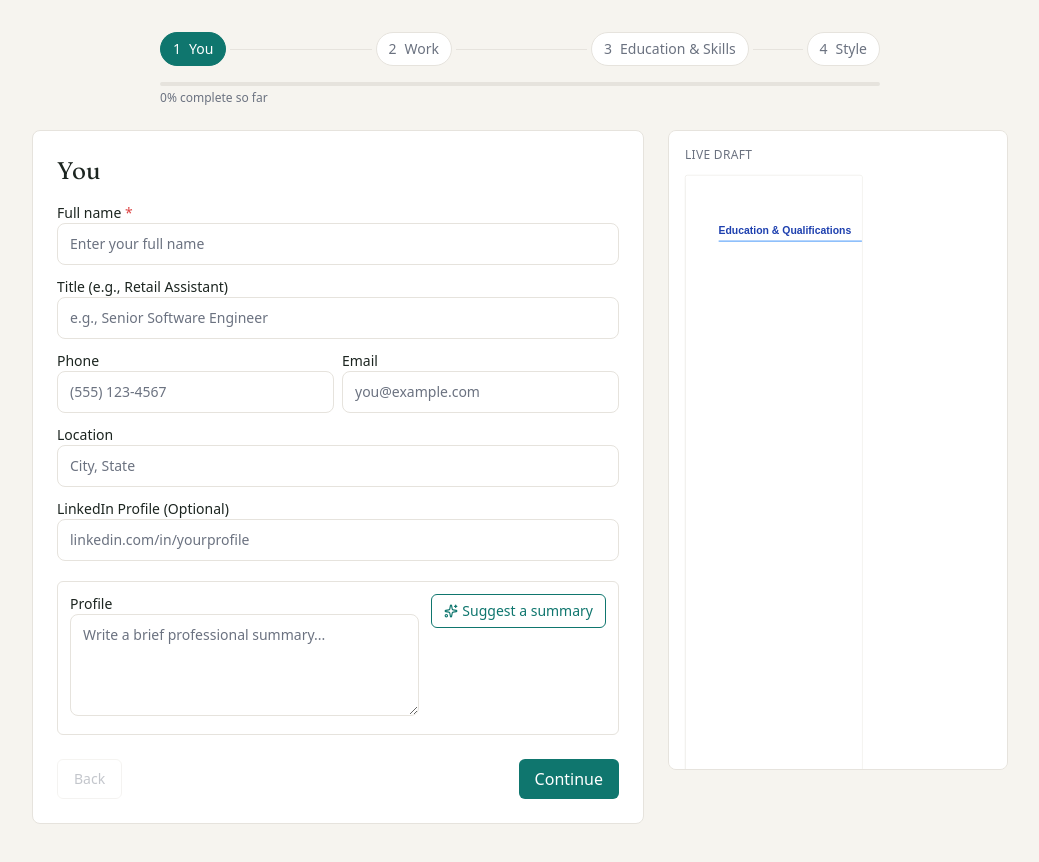
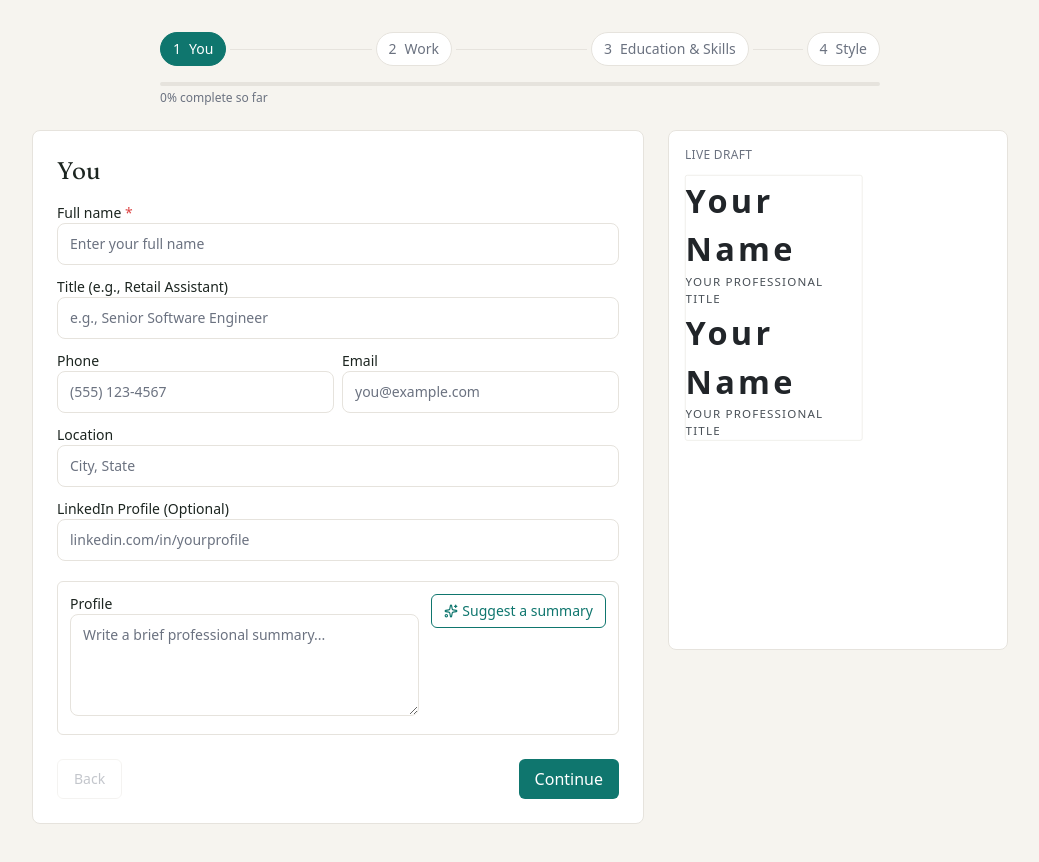
Before and after one commit to giiftmor/skill-stacker, a Next.js app: page /cvs/new in a window 1280 px wide. Shown: the top 862 px of the page, without its empty margins (120-1159 px from the left). Built offline with nearby package versions, Linux system fonts and the light colour scheme.

Commit message:
refactor: render CV preview as measured generic A4 blocks

```diff
--- a/app/components/CVPreview.tsx
+++ b/app/components/CVPreview.tsx
@@ -1,104 +1,14 @@
-// app/components/CVPreview.tsx - Section Overflow Pagination with Navigation
+// app/components/CVPreview.tsx - Measured A4 block pagination with editor hooks
 
 import type { KeyboardEvent, ReactNode } from "react";
-import {
-  forwardRef,
-  useCallback,
-  useEffect,
-  useMemo,
-  useRef,
-  useState,
-} from "react";
-import type { SectionKey } from "@/app/lib/readiness";
-import { getTemplateClasses } from "../lib/templates/tailwindStyles";
-import {
-  FONT_PAIRS,
-  TEMPLATES,
-  THEMES,
-} from "../lib/templates/templateDefinitions";
+import { forwardRef, useCallback, useEffect } from "react";
+import { usePagination } from "../hooks/usePagination";
+import type { SectionKey } from "../lib/readiness";
 import type { CVPreviewProps } from "../types/global";
-import { getTemplateSections, type TemplatePreviewProps } from "./templates";
-import { A4_DIMENSIONS } from "./ui/printStyles";
+import FormattedText from "./FormattedText";
 
-const mmToPx = (mm: number) => (mm * 96) / 25.4;
-
-const A4_HEIGHT_PX = mmToPx(297);
-const A4_PADDING_PX = mmToPx(15);
-const BOTTOM_MARGIN_PX = 50;
-const USABLE_HEIGHT_PX = A4_HEIGHT_PX - 2 * A4_PADDING_PX - BOTTOM_MARGIN_PX;
-const MIN_SPLIT_THRESHOLD = A4_PADDING_PX;
-
-function resolveColors(templateId?: string, themeId?: string) {
-  const template = templateId ? TEMPLATES[templateId] : null;
-  if (!template) return null;
-  let colors = { ...template.colorScheme };
-  if (themeId) {
-    const themeGroup = Object.values(THEMES).find((g) =>
-      g.some((t) => t.id === themeId),
-    );
-    const foundTheme = themeGroup?.find((t) => t.id === themeId);
-    if (foundTheme) {
-      colors = { ...foundTheme.colors };
-    }
-  }
-  return colors;
-}
-
-function resolveFontPair(fontPairId?: string) {
-  if (!fontPairId) return null;
-  return FONT_PAIRS.find((f) => f.id === fontPairId) || null;
-}
-
-export interface Section {
-  key: string;
-  content: ReactNode;
-  estimatedHeight: number;
-  canBreak: boolean;
-  isOverflow?: boolean;
-  clipFrom?: number;
-}
-
-const DEBUG_MODE = false;
-
-export function calculatePages(
-  sections: Section[],
-  pageHeight: number = USABLE_HEIGHT_PX,
-): Section[][] {
-  if (pageHeight <= 0) pageHeight = USABLE_HEIGHT_PX;
-
-  const pages: Section[][] = [[]];
-  let currentPageHeight = 0;
-
-  sections.forEach((section) => {
-    const sectionHeight = section.estimatedHeight;
-    const remainingSpace = pageHeight - currentPageHeight;
-
-    if (sectionHeight <= remainingSpace) {
-      pages[pages.length - 1].push(section);
-      currentPageHeight += sectionHeight;
-    } else if (section.canBreak && remainingSpace > MIN_SPLIT_THRESHOLD) {
-      pages[pages.length - 1].push({
-        ...section,
-        clipFrom: remainingSpace,
-      });
-
-      pages.push([
-        {
-          ...section,
-          isOverflow: true,
-          estimatedHeight: sectionHeight - remainingSpace,
-        },
-      ]);
-
-      currentPageHeight = sectionHeight - remainingSpace;
-    } else {
-      pages.push([section]);
-      currentPageHeight = sectionHeight;
-    }
-  });
-
-  return pages.filter((page) => page.length > 0);
-}
+type Item = { id: string; node: ReactNode };
+type Block = { id: string; key: SectionKey; node: ReactNode };
 
 interface CVPreviewComponentProps extends CVPreviewProps {
   currentPage?: number;
@@ -107,21 +17,6 @@ interface CVPreviewComponentProps extends CVPreviewProps {
   showAllPages?: boolean;
   onSectionClick?: (key: string) => void;
   highlightKey?: string | null;
-}
-
-// Template preview section keys are not the readiness `SectionKey`s: the
-// templates name their header/sidebar blocks differently and use singular
-// section names. Map them so the editor receives readiness keys.
-const PREVIEW_KEY_TO_SECTION: Record<string, SectionKey> = {
-  header: "personal",
-  experience: "experiences",
-  "sidebar-header": "personal",
-  "sidebar-skills": "skill",
-  "sidebar-competency": "competency",
-};
-
-function toSectionKey(key: string): string {
-  return PREVIEW_KEY_TO_SECTION[key] ?? key;
 }
 
 const CVPreview = forwardRef<HTMLDivElement, CVPreviewComponentProps>(
@@ -136,384 +31,233 @@ const CVPreview = forwardRef<HTMLDivElement, CVPreviewComponentProps>(
       skill,
       reference,
       additionalInfo,
+      className,
+      previewRef,
       currentPage = 0,
       onTotalPagesChange,
       showAllPages = false,
       onSectionClick,
       highlightKey = null,
-      templateId = "classic",
-      themeId,
-      fontPairId,
-      photoUrl,
     },
     ref,
   ) => {
-    const [debugEnabled, setDebugEnabled] = useState(false);
-    const [showBreakLines, setShowBreakLines] = useState(false);
-    const sectionRefs = useRef<Map<string, HTMLDivElement>>(new Map());
-    const measuredHeights = useMemo(() => new Map<string, number>(), []);
-
-    const colors = useMemo(
-      () => resolveColors(templateId, themeId),
-      [templateId, themeId],
-    );
-    const fontPair = useMemo(() => resolveFontPair(fontPairId), [fontPairId]);
-    const templateStyle = useMemo(
-      () => getTemplateClasses(templateId, themeId),
-      [templateId, themeId],
+    const setRootRef = useCallback(
+      (node: HTMLDivElement | null) => {
+        if (typeof ref === "function") ref(node);
+        else if (ref) ref.current = node;
+        if (typeof previewRef === "function") previewRef(node);
+        else if (previewRef) previewRef.current = node;
+      },
+      [ref, previewRef],
     );
 
-    const templateProps: TemplatePreviewProps = useMemo(
-      () => ({
-        personal,
-        profile,
-        competency,
-        experiences,
-        education,
-        certificate,
-        skill,
-        reference,
-        additionalInfo,
-        colors: colors || {
-          primary: "#333",
-          secondary: "#555",
-          accent: "#666",
-          text: "#333",
-          background: "#fff",
-        },
-        fontPair: fontPair
-          ? { heading: fontPair.heading, body: fontPair.body }
-          : { heading: "Arial, sans-serif", body: "Arial, sans-serif" },
-        photoUrl,
-      }),
-      [
-        personal,
-        profile,
-        competency,
-        experiences,
-        education,
-        certificate,
-        skill,
-        reference,
-        additionalInfo,
-        photoUrl,
-        colors,
-        fontPair,
-      ],
+    const blocks: Block[] = [];
+
+    // The heading travels with the first item of its section so a heading is
+    // never left alone at the bottom of a page.
+    const section = (title: string, key: SectionKey, items: Item[]) => {
+      items.forEach((item, i) => {
+        blocks.push({
+          id: `${key}-${item.id}`,
+          key,
+          node: (
+            <>
+              {i === 0 && <h2 className="heading_1">{title}</h2>}
+              {item.node}
+            </>
+          ),
+        });
+      });
+    };
+
+    blocks.push({
+      id: "personal-header",
+      key: "personal",
+      node: (
+        <header className="flex flex-col items-center">
+          <h1 className="user-name">{personal.fullName || "Your Name"}</h1>
+          <p className="professional-title">
+            {personal.title || "Your Professional Title"}
+          </p>
+          <div className="normal-text space-x-4">
+            {[personal.phone, personal.email, personal.location]
+              .filter(Boolean)
+              .join("  |  ")}
+          </div>
+        </header>
+      ),
+    });
+
+    if (profile) {
+      blocks.push({
+        id: "profile-body",
+        key: "profile",
+        node: <p className="normal-text">{profile}</p>,
+      });
+    }
+
+    section(
+      "Core Competencies",
+      "competency",
+      competency.filter(Boolean).map((c, i) => ({
+        id: `${i}-${c}`,
+        node: <li className="normal-text ml-5 list-disc">{c}</li>,
+      })),
     );
 
-    const templateResult = useMemo(
-      () => getTemplateSections(templateId, templateProps),
-      [templateId, templateProps],
+    section(
+      "Career History",
+      "experiences",
+      experiences
+        .filter((e) => e.company || e.role)
+        .map((exp, i) => ({
+          id: `${i}-${exp.id ?? ""}-${exp.company}-${exp.period}-${exp.role}`,
+          node: (
+            <div>
+              <div className="flex justify-between">
+                <h3 className="institution-name">{exp.company}</h3>
+                <span className="text-sm text-gray-600">{exp.period}</span>
+              </div>
+              <h4 className="text-gray-800 mb-2">{exp.role}</h4>
+              {exp.details && (
+                <FormattedText className="normal-text">
+                  {String(exp.details)}
+                </FormattedText>
+              )}
+            </div>
+          ),
+        })),
     );
 
-    const sections = useMemo<Section[]>(() => {
-      if (templateResult.sidebar) {
-        return templateResult.sidebar.concat(templateResult.main);
-      }
-      return templateResult.main;
-    }, [templateResult]);
+    section(
+      "Education & Qualifications",
+      "education",
+      education
+        .filter((e) => e.institution || e.qualification)
+        .map((ed, i) => ({
+          id: `${i}-${ed.id ?? ""}-${ed.institution}-${ed.qualification}`,
+          node: (
+            <div>
+              <div className="flex justify-between">
+                <h3 className="institution-name">{ed.institution}</h3>
+                <span className="text-sm text-gray-600">{ed.period}</span>
+              </div>
+              <h4 className="text-gray-800">{ed.qualification}</h4>
+            </div>
+          ),
+        })),
+    );
 
-    const sectionsWithHeights = useMemo(() => {
-      return sections.map((section) => ({
-        ...section,
-        actualHeight:
-          measuredHeights.get(section.key) || section.estimatedHeight,
-      }));
-    }, [sections, measuredHeights]);
+    section(
+      "Certificates",
+      "certificate",
+      certificate
+        .filter((c) => c.name || c.date)
+        .map((c, i) => ({
+          id: `${i}-${c.id ?? ""}-${c.name}-${c.date}`,
+          node: (
+            <p className="normal-text">
+              <strong className="uppercase">{c.name}</strong> ({c.date})
+            </p>
+          ),
+        })),
+    );
 
-    const allPages = useMemo(() => {
-      const sectionData = sectionsWithHeights.map((s) => ({
-        key: s.key,
-        content: s.content,
-        estimatedHeight: s.actualHeight,
-        canBreak: s.canBreak,
-        isOverflow: s.isOverflow,
-        clipFrom: s.clipFrom,
-      }));
-      return calculatePages(sectionData);
-    }, [sectionsWithHeights]);
+    section(
+      "Technical Skills",
+      "skill",
+      skill.filter(Boolean).map((s, i) => ({
+        id: `${i}-${s}`,
+        node: <li className="normal-text ml-5 list-disc">{s}</li>,
+      })),
+    );
+
+    section(
+      "References",
+      "reference",
+      reference
+        .filter((r) => r.name || r.company)
+        .map((r, i) => ({
+          id: `${i}-${r.id ?? ""}-${r.name}-${r.company}`,
+          node: (
+            <div className="normal-text flex flex-col">
+              <strong>{r.name}</strong>
+              <span>{r.role}</span>
+              <span>{r.company}</span>
+              <span>{r.email}</span>
+              <span>{r.phone}</span>
+            </div>
+          ),
+        })),
+    );
+
+    section(
+      "Additional Information",
+      "additionalInfo",
+      additionalInfo.filter(Boolean).map((t, i) => ({
+        id: `${i}-${t}`,
+        node: <p className="normal-text">{t}</p>,
+      })),
+    );
+
+    const { measurerRef, pages } = usePagination(blocks.length);
 
     useEffect(() => {
-      if (onTotalPagesChange) {
-        onTotalPagesChange(allPages.length);
-      }
-    }, [allPages.length, onTotalPagesChange]);
+      onTotalPagesChange?.(pages.length);
+    }, [pages.length, onTotalPagesChange]);
 
-    const toggleDebug = () => {
-      setDebugEnabled((prev) => !prev);
-    };
+    const start = Math.max(0, currentPage);
+    const sliced = showAllPages ? pages : pages.slice(start, start + 1);
+    const displayedPages = sliced.length > 0 ? sliced : pages.slice(0, 1);
 
-    const toggleBreakLines = () => {
-      setShowBreakLines((prev) => !prev);
-    };
-
-    const getTotalHeight = (pageSections: Section[]) => {
-      return pageSections.reduce((sum, s) => sum + s.estimatedHeight, 0);
-    };
-
-    const setSectionRef = useCallback(
-      (key: string) => (el: HTMLDivElement | null) => {
-        if (el) {
-          sectionRefs.current.set(key, el);
-        } else {
-          sectionRefs.current.delete(key);
-        }
-      },
-      [],
-    );
-
-    const isTwoColumn = templateId === "twoColumn";
-
-    const sectionProps = (key: string) => {
-      const sectionKey = toSectionKey(key);
+    const blockProps = (key: SectionKey) => {
+      if (!onSectionClick) return {};
       return {
-        role: onSectionClick ? ("button" as const) : undefined,
-        tabIndex: onSectionClick ? 0 : undefined,
-        "aria-label": onSectionClick ? `Edit section ${sectionKey}` : undefined,
-        onClick: onSectionClick ? () => onSectionClick(sectionKey) : undefined,
-        onKeyDown: onSectionClick
-          ? (event: KeyboardEvent<HTMLDivElement>) => {
-              if (event.key === "Enter" || event.key === " ") {
-                event.preventDefault();
-                onSectionClick(sectionKey);
-              }
-            }
-          : undefined,
+        role: "button",
+        tabIndex: 0,
+        "aria-label": `Edit section ${key}`,
+        onClick: () => onSectionClick(key),
+        onKeyDown: (event: KeyboardEvent<HTMLDivElement>) => {
+          if (event.key === "Enter" || event.key === " ") {
+            event.preventDefault();
+            onSectionClick(key);
+          }
+        },
       };
     };
 
-    const displayedPages = showAllPages
-      ? allPages
-      : [allPages[currentPage] || allPages[0]];
+    return (
+      <div ref={setRootRef} className={className}>
+        <div className="cv-measurer" ref={measurerRef} aria-hidden>
+          {blocks.map((block) => (
+            <div key={block.id} className="cv-block">
+              {block.node}
+            </div>
+          ))}
+        </div>
 
-    return (
-      <div ref={ref} className="cv-preview-wrapper">
-        {templateStyle && <style>{templateStyle}</style>}
-        {DEBUG_MODE && (
-          <div className="fixed top-4 right-4 z-50 flex gap-2">
-            <button
-              type="button"
-              onClick={toggleDebug}
-              className="px-3 py-1 bg-gray-800 text-white text-xs rounded opacity-50 hover:opacity-100"
-            >
-              {debugEnabled ? "Hide Heights" : "Show Heights"}
-            </button>
-            <button
-              type="button"
-              onClick={toggleBreakLines}
-              className={`px-3 py-1 text-xs rounded opacity-50 hover:opacity-100 ${
-                showBreakLines
-                  ? "bg-red-600 text-white"
-                  : "bg-gray-800 text-white"
-              }`}
-            >
-              {showBreakLines ? "Hide Breaks" : "Show Breaks"}
-            </button>
-          </div>
-        )}
-
-        <style>{`
-          .break-line-indicator {
-            position: relative;
-          }
-          .break-line-indicator::after {
-            content: '';
-            position: absolute;
-            bottom: 0;
-            left: 0;
-            right: 0;
-            height: 3px;
-            background: repeating-linear-gradient(
-              90deg,
-              #ef4444 0,
-              #ef4444 8px,
-              transparent 8px,
-              transparent 16px
-            );
-          }
-          .overflow-indicator {
-            position: relative;
-          }
-          .overflow-indicator::before {
-            content: '▼ overflow';
-            position: absolute;
-            top: -18px;
-            left: 0;
-            font-size: 10px;
-            color: #f97316;
-            font-weight: bold;
-          }
-        `}</style>
-
-        {displayedPages.length > 0 ? (
-          displayedPages.map((pageSections, pageIndex) => (
-            <div
-              key={`page-${pageIndex}`}
-              className="cv-page bg-white mx-auto shadow-lg print:shadow-none"
-              style={{
-                width: A4_DIMENSIONS.width,
-                minHeight: A4_DIMENSIONS.height,
-                height: A4_DIMENSIONS.height,
-                padding: A4_DIMENSIONS.padding,
-                paddingBottom: `${A4_PADDING_PX + BOTTOM_MARGIN_PX}px`,
-                boxSizing: "border-box",
-              }}
-            >
-              {debugEnabled && (
-                <div className="absolute top-0 right-0 bg-blue-500 text-white text-xs p-2 z-10 max-h-full overflow-auto">
-                  <strong>Page {pageIndex + 1}:</strong>
-                  <ul className="mt-1">
-                    {pageSections.map((section) => {
-                      const measured = measuredHeights.get(section.key);
-                      const diff = measured
-                        ? `(${measured - section.estimatedHeight > 0 ? "+" : ""}${measured - section.estimatedHeight}px)`
-                        : "";
-                      return (
-                        <li
-                          key={section.key}
-                          className={section.clipFrom ? "text-yellow-300" : ""}
-                        >
-                          {section.key}: {section.estimatedHeight}px {diff}
-                          {section.clipFrom &&
-                            ` [SPLIT @ ${section.clipFrom}px]`}
-                          {section.isOverflow && ` [CONTINUED]`}
-                        </li>
-                      );
-                    })}
-                  </ul>
-                  <div className="mt-1 border-t pt-1">
-                    Total: {getTotalHeight(pageSections)}px / {USABLE_HEIGHT_PX}
-                    px
-                  </div>
-                </div>
-              )}
-              {isTwoColumn ? (
-                <div className="flex h-full">
-                  <div
-                    className="w-1/3 overflow-hidden"
-                    style={{
-                      margin: `-${A4_PADDING_PX}px`,
-                      marginRight: 0,
-                      padding: `${A4_PADDING_PX}px`,
-                      paddingRight: 0,
-                    }}
-                  >
-                    {pageSections
-                      .filter((s) => s.key.startsWith("sidebar-"))
-                      .map((section) => {
-                        const sectionKey = toSectionKey(section.key);
-                        return (
-                          <div
-                            key={section.key}
-                            ref={setSectionRef(section.key)}
-                            data-measure-key={section.key}
-                            className={`cv-section-wrapper ${showBreakLines && section.clipFrom ? "break-line-indicator" : ""} ${showBreakLines && section.isOverflow ? "overflow-indicator" : ""} ${highlightKey === sectionKey ? "ring-2 ring-accent" : ""}`}
-                            style={{
-                              maxHeight: section.clipFrom
-                                ? `${section.clipFrom}px`
-                                : undefined,
-                              overflow: section.clipFrom ? "hidden" : undefined,
-                            }}
-                            {...sectionProps(section.key)}
-                          >
-                            {section.content}
-                          </div>
-                        );
-                      })}
-                  </div>
-                  <div className="w-2/3 pl-4">
-                    {pageSections
-                      .filter((s) => !s.key.startsWith("sidebar-"))
-                      .map((section) => {
-                        const sectionKey = toSectionKey(section.key);
-                        return (
-                          <div
-                            key={section.key}
-                            ref={setSectionRef(section.key)}
-                            data-measure-key={section.key}
-                            className={`cv-section-wrapper ${showBreakLines && section.clipFrom ? "break-line-indicator" : ""} ${showBreakLines && section.isOverflow ? "overflow-indicator" : ""} ${highlightKey === sectionKey ? "ring-2 ring-accent" : ""}`}
-                            style={{
-                              maxHeight: section.clipFrom
-                                ? `${section.clipFrom}px`
-                                : undefined,
-                              overflow: section.clipFrom ? "hidden" : undefined,
-                            }}
-                            {...sectionProps(section.key)}
-                          >
-                            {section.content}
-                          </div>
-                        );
-                      })}
-                  </div>
-                </div>
-              ) : (
-                <div className="cv-content">
-                  {pageSections.map((section) => {
-                    const sectionKey = toSectionKey(section.key);
-                    return (
-                      <div
-                        key={section.key}
-                        ref={setSectionRef(section.key)}
-                        data-measure-key={section.key}
-                        className={`cv-section-wrapper ${
-                          showBreakLines && section.clipFrom
-                            ? "break-line-indicator"
-                            : ""
-                        } ${showBreakLines && section.isOverflow ? "overflow-indicator" : ""} ${highlightKey === sectionKey ? "ring-2 ring-accent" : ""}`}
-                        style={{
-                          maxHeight: section.clipFrom
-                            ? `${section.clipFrom}px`
-                            : undefined,
-                          overflow: section.clipFrom ? "hidden" : undefined,
-                        }}
-                        {...sectionProps(section.key)}
-                      >
-                        {section.content}
-                      </div>
-                    );
-                  })}
-                </div>
-              )}
-              {!showAllPages && (
-                <div className="page-number text-xs text-gray-400 text-center absolute bottom-2 left-0 right-0">
-                  Page {currentPage + 1} of {allPages.length}
-                </div>
-              )}
-              {showAllPages && (
-                <div className="page-number text-xs text-gray-400 text-center absolute bottom-2 left-0 right-0">
-                  Page {pageIndex + 1} of {allPages.length}
-                </div>
-              )}
-            </div>
-          ))
-        ) : (
+        {displayedPages.map((blockIndexes) => (
           <div
-            className="cv-page bg-white mx-auto shadow-lg print:shadow-none"
-            style={{
-              width: A4_DIMENSIONS.width,
-              minHeight: A4_DIMENSIONS.height,
-              padding: A4_DIMENSIONS.padding,
-              paddingBottom: `${A4_PADDING_PX + BOTTOM_MARGIN_PX}px`,
-              boxSizing: "border-box",
-            }}
+            key={blockIndexes.length ? blocks[blockIndexes[0]].id : "page"}
+            className="cv-page"
           >
-            {sections.map((section) => {
-              const sectionKey = toSectionKey(section.key);
+            {blockIndexes.map((blockIndex) => {
+              const { id, key, node } = blocks[blockIndex];
               return (
                 <div
-                  key={section.key}
-                  ref={setSectionRef(section.key)}
-                  data-measure-key={section.key}
-                  className={`cv-section-wrapper ${highlightKey === sectionKey ? "ring-2 ring-accent" : ""}`}
-                  {...sectionProps(section.key)}
+                  key={id}
+                  className={`cv-block ${
+                    highlightKey === key ? "ring-accent ring-2" : ""
+                  }`}
+                  data-cvkey={key}
+                  {...blockProps(key)}
                 >
-                  {section.content}
+                  {node}
                 </div>
               );
             })}
           </div>
-        )}
+        ))}
       </div>
     );
   },
--- a/app/hooks/usePagination.ts
+++ b/app/hooks/usePagination.ts
@@ -29,7 +29,7 @@ export function usePagination(blockCount: number) {
     if (el) ro.observe(el);
     document.fonts?.ready.then(measure);
     return () => ro.disconnect();
-  }, [measure, blockCount]);
+  }, [measure]);
 
   return { measurerRef, pages };
 }
```
Also changed, not shown: 1 other file (tests, documents, lock files or other folders).
